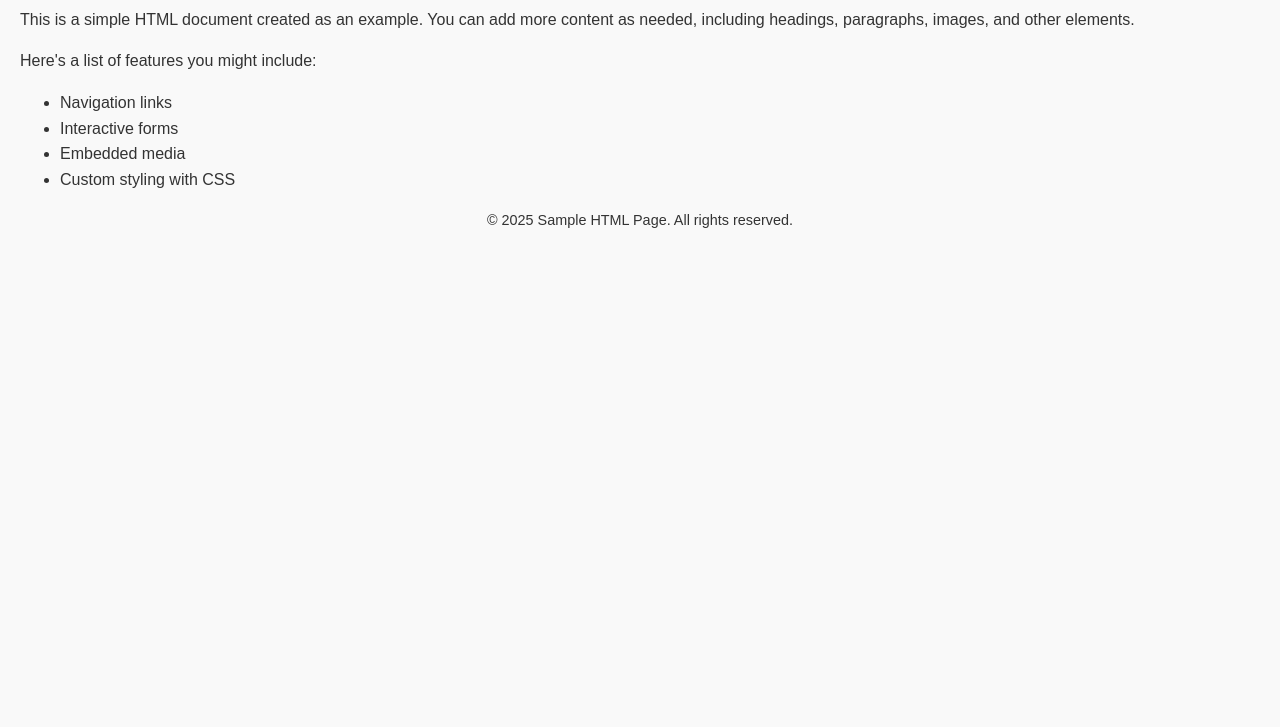
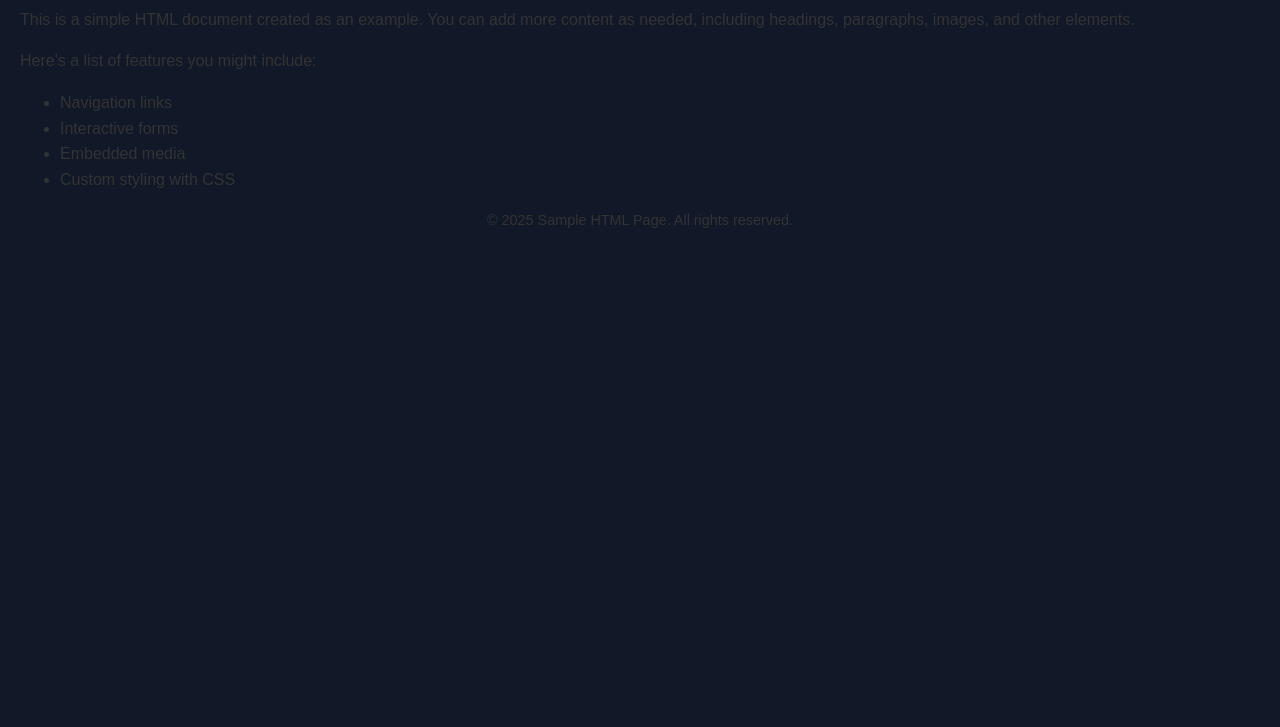
Before and after one commit to ashish185/some-html-code, a plain HTML site: page index.html in a window 1280 px wide. Shown: the part 73-800 px from the top of the page. Drawn offline with Linux system fonts and the light colour scheme.

Commit message:
Update index.html

```diff
--- a/index.html
+++ b/index.html
@@ -8,7 +8,7 @@
         body {
             font-family: Arial, sans-serif;
             margin: 20px;
-            background-color: #f9f9f9;
+            background-color: #111827;
             color: #333;
         }
         header {
```
